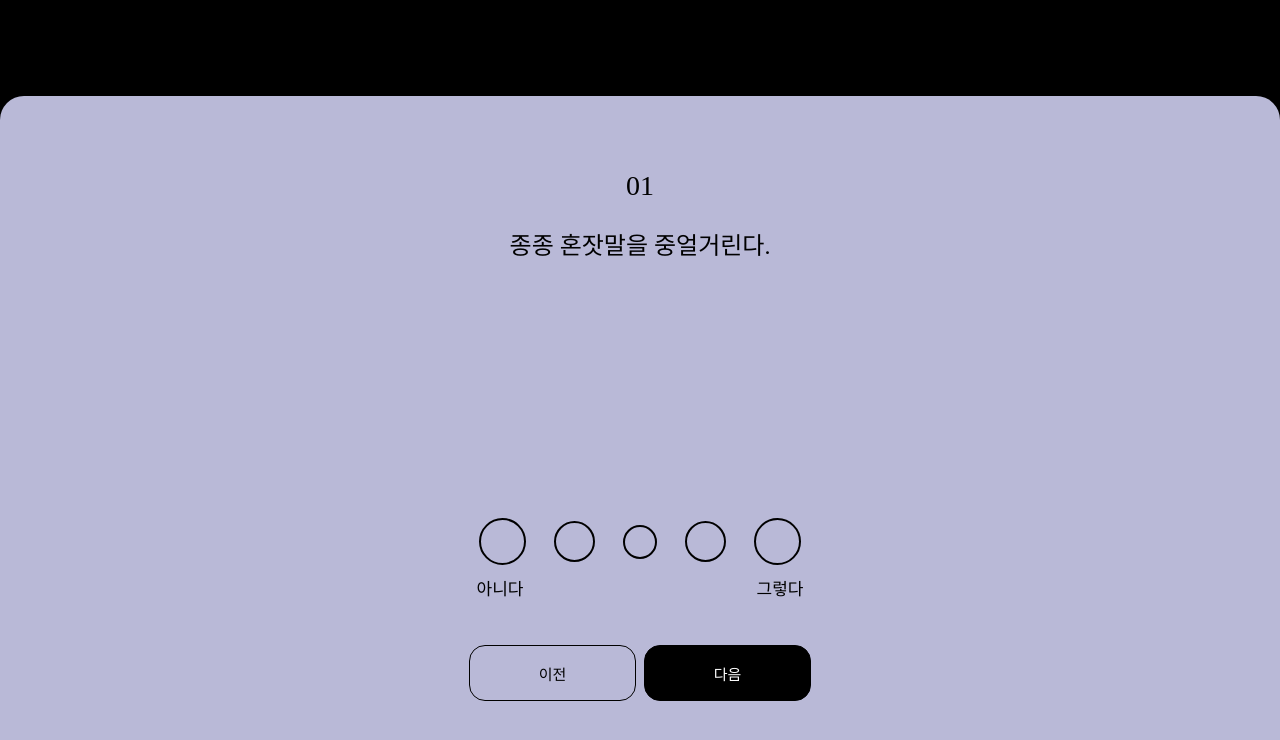
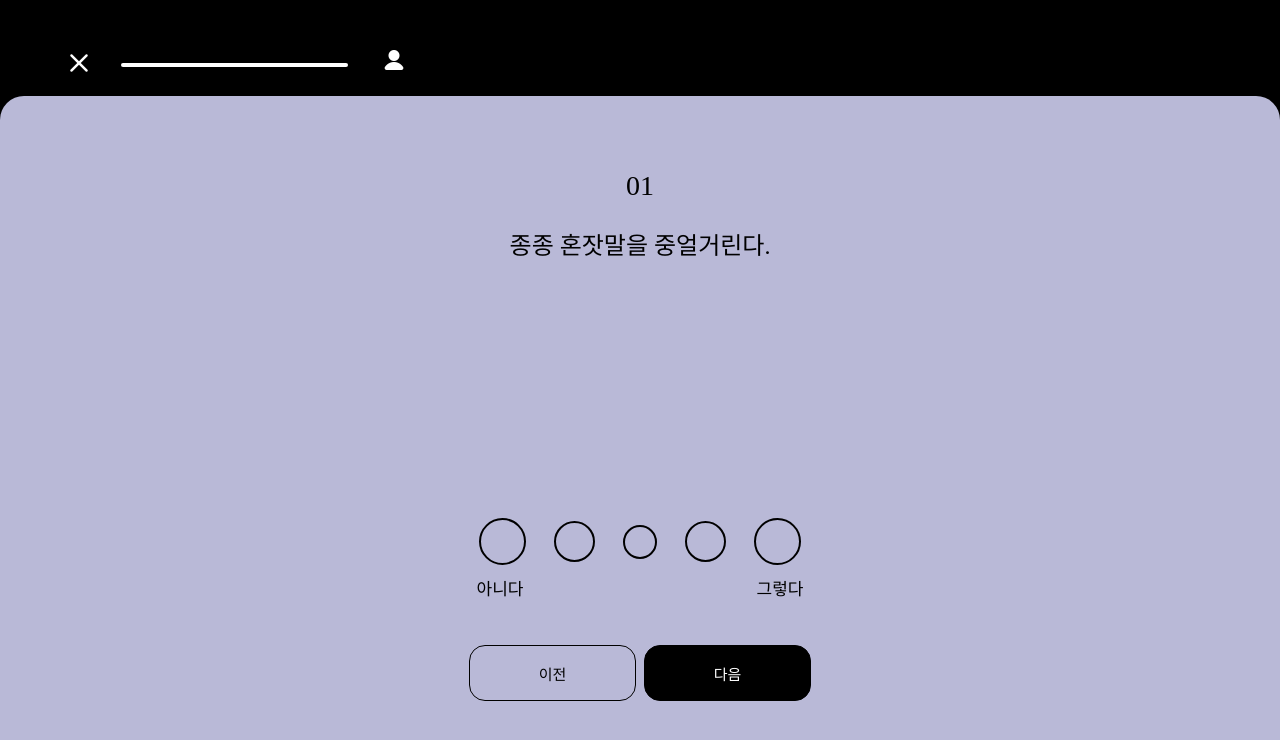
Before and after one commit to Club-PARD/UJaCha_WEB, a React (Create React App) app: page /test in a window 1280 px wide. Shown: the top 740 px of the page. Built offline with nearby package versions, Linux system fonts and the light colour scheme; a web font is replaced by a local one.

Commit message:
style : 체크 사진 추가(수정 필요), header 구현

```diff
--- /dev/null
+++ b/src/Pages/TestPage/Components/TestHeader.js
@@ -0,0 +1,45 @@
+import styled from "styled-components";
+import { Img } from "../../../Layout/Layout";
+
+function TestHeader({ page }) {
+  return (
+    <HeaderContainer>
+      <Img src="img/x-close.png" alt="x-close" width="30px" height="30px" />
+      <ProgressBar>
+        <progress value={page / 12} />
+      </ProgressBar>
+      <Img src="img/user-02.png" alt="user-02" width="24px" height="24px" />
+    </HeaderContainer>
+  );
+}
+
+const HeaderContainer = styled.div`
+  display: flex;
+  flex-direction: row;
+  width: 90%;
+  top: 6%;
+  position: absolute;
+`;
+
+const ProgressBar = styled.div`
+  margin-left: 27px;
+  margin-right: 34px;
+
+  progress {
+    width: 227px;
+    height: 4px;
+    -webkit-appearance: none;
+    appearance: none;
+  }
+
+  progress::-webkit-progress-bar {
+    border-radius: 19px;
+    background-color: var(--White, #fefefe);
+  }
+  progress::-webkit-progress-value {
+    border-radius: 19px;
+    background-color: var(--Lemon, #fee28d);
+  }
+`;
+
+export default TestHeader;
--- a/src/Pages/TestPage/Components/TestPageAnswer.js
+++ b/src/Pages/TestPage/Components/TestPageAnswer.js
@@ -58,6 +58,20 @@ const RoundButton = styled.button`
   &:hover {
     background-color: ${(props) => props.hoverColor};
   }
+
+  img {
+    width: 28px;
+    height: 28px;
+    background-image: url(${process.env.PUBLIC_URL}/img/check.png);
+    background-size: cover; // 이미지 크기 조정
+    position: relative;
+    border-radius: 100%;
+    top: ${(props) =>
+      props.width === "34px" ? "50%" : props.width === "41px" ? "40%" : "35%"};
+    left: 50%;
+    transform: translateX(-50%) translateY(-50%);
+    display: ${(props) => (props.selected ? "inline" : "none")};
+  }
 `;
 
 const WrapperRoundButtonTitle = styled.div`
@@ -100,7 +114,9 @@ const WrapperRoundButtonItems = (props) => {
         selected={props.selectedButtonIndex === index}
         onFocus={() => setFocusedIndex(index)}
         onBlur={() => setFocusedIndex(null)}
-      />
+      >
+        <img />
+      </RoundButton>
     );
   });
 };
--- a/src/Pages/TestPage/TestPage.js
+++ b/src/Pages/TestPage/TestPage.js
@@ -5,6 +5,7 @@ import TestPageQuestion from "./Components/TestPageQuestion";
 import TestPageAnswer from "./Components/TestPageAnswer";
 import TestPageButton from "./Components/TestPageButton";
 import { useState } from "react";
+import TestHeader from "./Components/TestHeader";
 
 function TestPage() {
   const totalPage = 12;
@@ -21,6 +22,7 @@ function TestPage() {
 
   return (
     <TestPageContainer>
+      <TestHeader page={page} />
       <QuestionContainer>
         <TestPageQuestion page={page} />
         <TestPageAnswer />
@@ -31,6 +33,8 @@ function TestPage() {
 }
 
 const TestPageContainer = styled.div`
+  display: flex;
+  justify-content: center;
   height: 100vh;
   width: 100vw;
   background-color: black;
```
Also changed, not shown: public/img/check.png (added), 1 other file (tests, documents, lock files or other folders).
